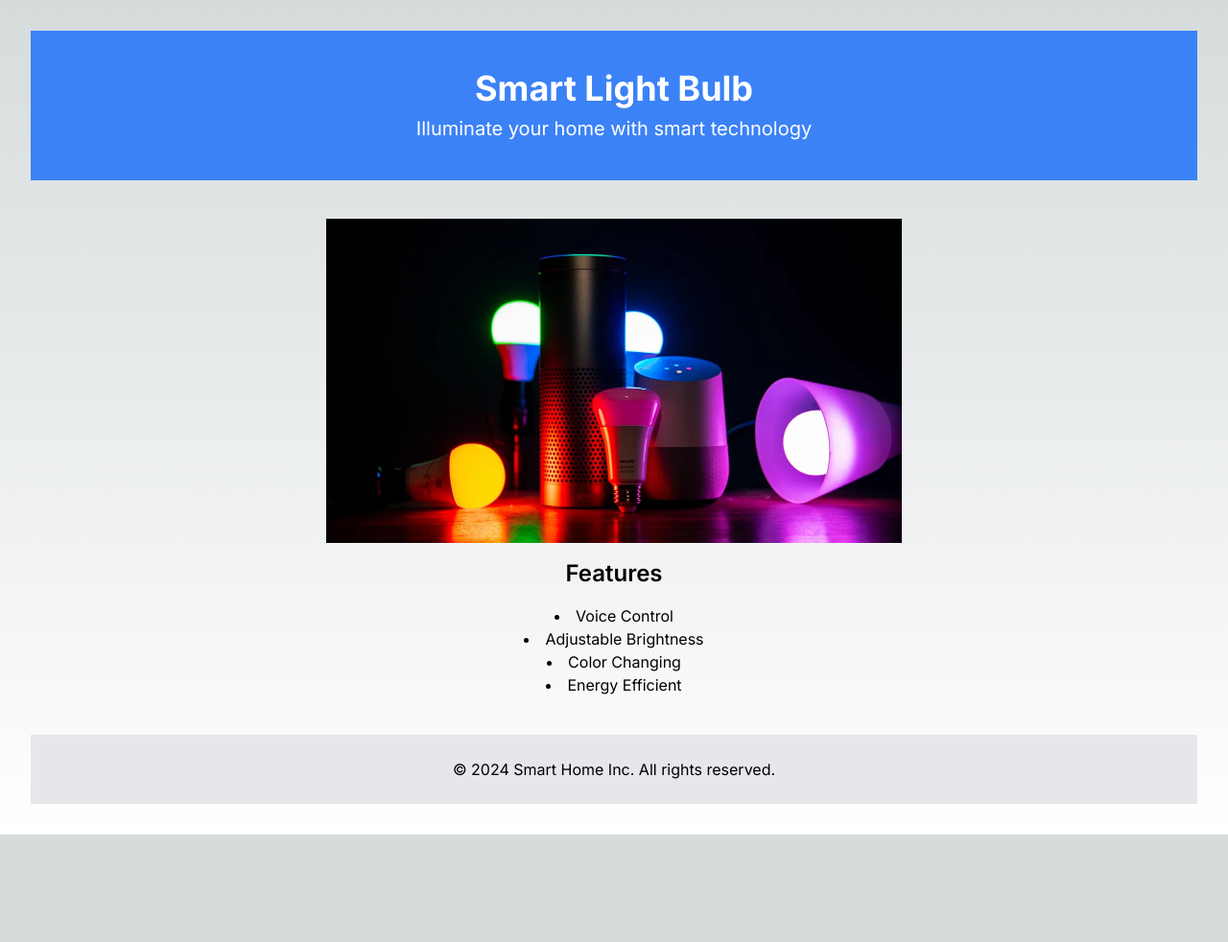
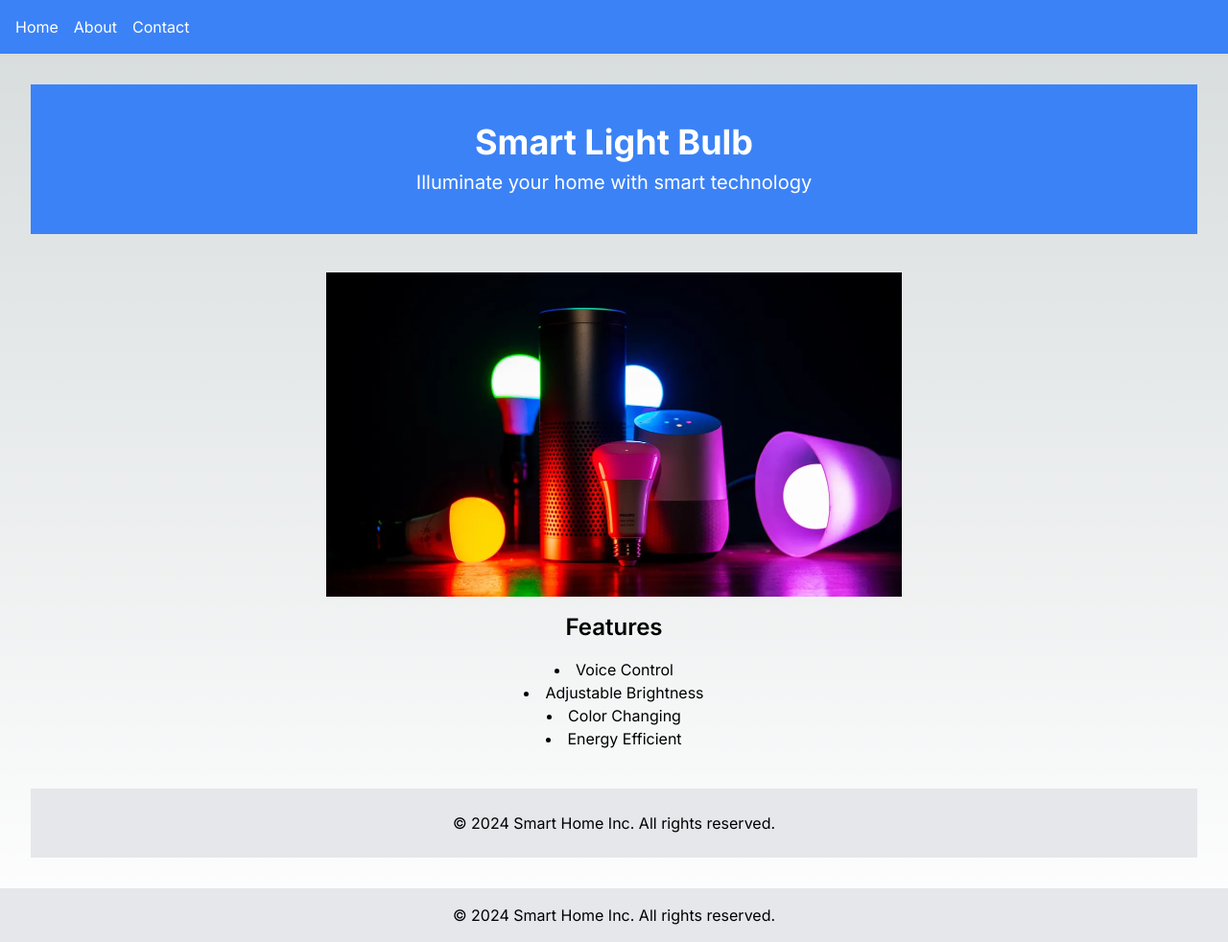
Before and after one commit to jtwiley1996/Next-React-Product-Landing, a Next.js app: page / in a window 1280 px wide. Shown: the whole page at 96% size. Before the commit the page ends 870 px from the top, so only its background shows below. Built offline with nearby package versions, Linux system fonts and the light colour scheme.

Commit message:
adding changes and routes to layout.tsx

```diff
--- a/src/app/layout.tsx
+++ b/src/app/layout.tsx
@@ -1,12 +1,13 @@
 import type { Metadata } from "next";
 import { Inter } from "next/font/google";
 import "./globals.css";
+import Link from "next/link";
 
 const inter = Inter({ subsets: ["latin"] });
 
 export const metadata: Metadata = {
-  title: "Create Next App",
-  description: "Generated by create next app",
+  title: "Smart Light Bulb Landing Page",
+  description: "Showcasing the latest smart light bulb technology.",
 };
 
 export default function RootLayout({
@@ -16,7 +17,25 @@ export default function RootLayout({
 }>) {
   return (
     <html lang="en">
-      <body className={inter.className}>{children}</body>
+      <body className={inter.className}>
+        <nav className="bg-blue-500 text-white p-4">
+          <ul className="flex space-x-4">
+            <li>
+              <Link href="/">Home</Link>
+            </li>
+            <li>
+              <Link href="/about">About</Link>
+            </li>
+            <li>
+              <Link href="/contact">Contact</Link>
+            </li>
+          </ul>
+        </nav>
+        <main className="flex-grow">{children}</main>
+        <footer className="bg-gray-200 text-center p-4">
+          <p>© 2024 Smart Home Inc. All rights reserved.</p>
+        </footer>
+      </body>
     </html>
   );
 }
```
